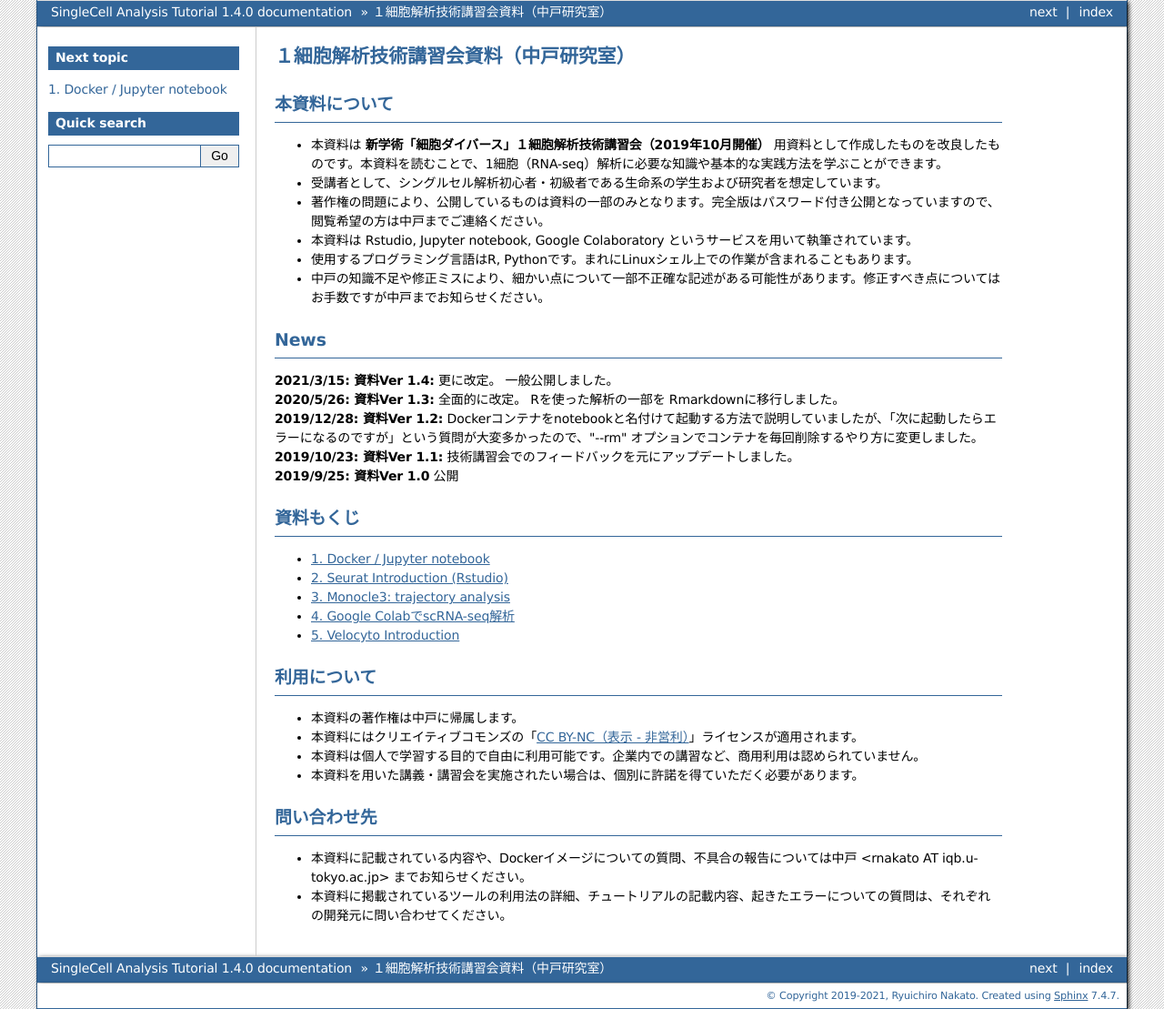
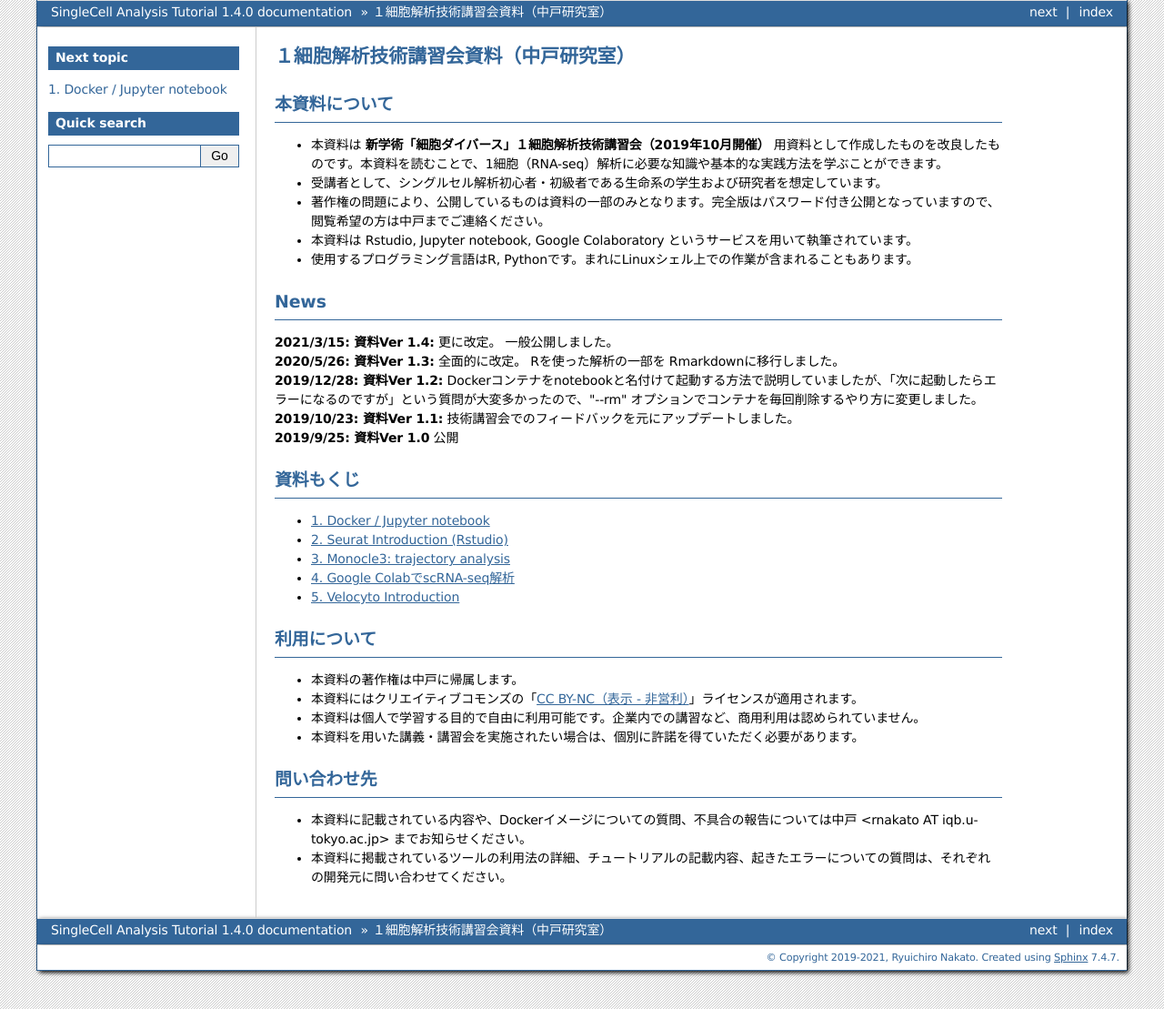
Before and after one commit to rnakato/SinglecellAnalysisTutorial, a Sphinx documentation site: the page built from docs/index.rst, in a window 1280 px wide. Shown: the whole page at 91% size. Built offline with Sphinx 7.4.7, drawn with Linux system fonts in a browser that asks for light colours; pages that are not in the unit, such as notebooks, are missing from menus.

Commit message:
modify Manual

```diff
--- a/docs/index.rst
+++ b/docs/index.rst
@@ -9,7 +9,7 @@
 - 著作権の問題により、公開しているものは資料の一部のみとなります。完全版はパスワード付き公開となっていますので、閲覧希望の方は中戸までご連絡ください。
 - 本資料は Rstudio, Jupyter notebook, Google Colaboratory というサービスを用いて執筆されています。
 - 使用するプログラミング言語はR, Pythonです。まれにLinuxシェル上での作業が含まれることもあります。
-- 中戸の知識不足や修正ミスにより、細かい点について一部不正確な記述がある可能性があります。修正すべき点についてはお手数ですが中戸までお知らせください。
+
 
 
 News
```
